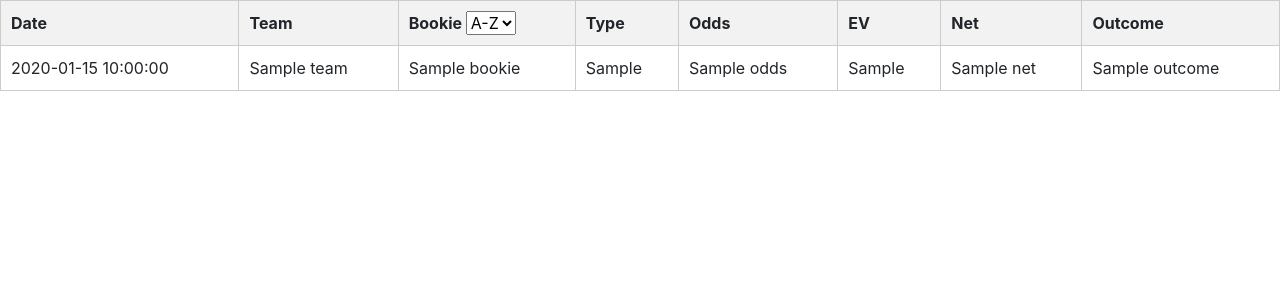
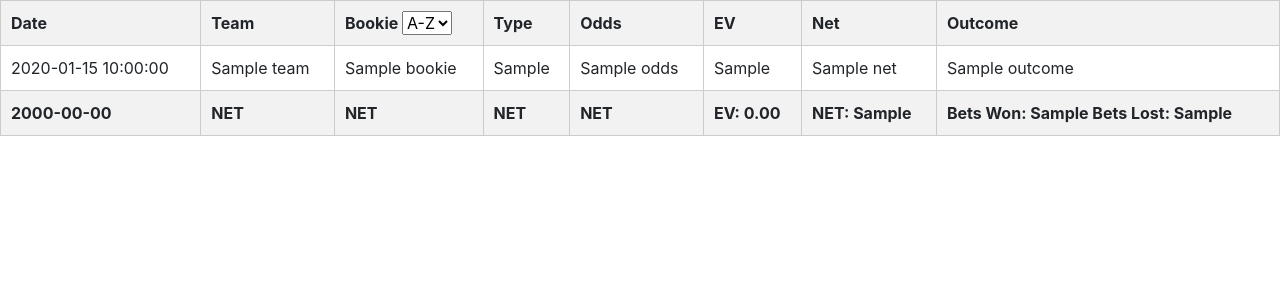
Before and after one commit to KyleOkura/EVBetting, a Flask app: template website/templates/settled_bets.html in a window 1280 px wide. Shown: the part 68-368 px from the top of the page. Run offline with Flask 3, Linux system fonts and the light colour scheme; the template is opened without the code that fills it: most values are stand-ins (such as "Sample title", 1, 10 or a date in 2020); parts of the project's set-up code (start-up, migrations or seed data) failed here and were passed over; some libraries are stand-ins or nearby versions.

Commit message:
updated bets and bookie pages with nets at bottom

```diff
--- a/other/todo.txt
+++ b/other/todo.txt
@@ -1,6 +1,4 @@
 
-
-betrivers jewd me out of $7 - update the bet
 
 
 update get_bets to be a page that just refreshes with bets - dont have to push button
--- a/tools/get_sports.py
+++ b/tools/get_sports.py
@@ -35,7 +35,6 @@ sport_skip_list = ['tennis_atp_qatar_open', 'tennis_wta_dubai', 'soccer_switzerl
 def get_sports(active, has_outrights):
     load_dotenv()
     API_KEY = os.getenv("API_KEY")
-    #API_KEY = 'fa53e41dfc61191562135b54ca8dee4d'
     response = requests.get(f'https://api.the-odds-api.com/v4/sports/?apiKey={API_KEY}', params={
         'api_key': API_KEY,
     })
--- a/website/app.py
+++ b/website/app.py
@@ -91,8 +91,17 @@ def all_bets():
 
 @app.route('/settled_bets', methods = ['GET'])
 def settled_bets():
-    settled_bets = get_settled_bets()
-    return render_template('settled_bets.html', bets=settled_bets)
+    response = get_settled_bets()
+    settled_bets = response[0]
+    nums = response[1]
+    results = response[2]
+
+    total_ev = nums[0]
+    total_net = nums[1]
+
+    bets_won = results[0]
+    bets_lost = results[1]
+    return render_template('settled_bets.html', bets=settled_bets, bets_ev=total_ev, bets_net=total_net, bets_won=bets_won, bets_lost=bets_lost)
 
 @app.route('/edit_bet', methods=['POST'])
 def edit_bet():
@@ -130,16 +139,20 @@ def bookie_stats():
     wagered = []
     wagerable = []
     nets = []
-    for x in bookie_data:
+    info = bookie_data[0]
+
+    for x in info:
         bookies.append(x['bookmaker'])
         bankroll.append(x['total_bankroll'])
         wagered.append(x['currently_wagered'])
         wagerable.append(x['wagerable'])
         nets.append(x['current_net'])
 
+    totals = bookie_data[1]
+
     combined = zip(bookies, bankroll, wagered, wagerable, nets)
 
-    return render_template('bookie_stats.html', combined=combined)
+    return render_template('bookie_stats.html', combined=combined, net_bankroll=totals[0], net_wagered=totals[1], net_wagerable=totals[2], net_total=totals[3])
 
 if __name__ == '__main__':
     app.run(debug=True)
--- a/website/templates/base.html
+++ b/website/templates/base.html
@@ -55,6 +55,9 @@
             background-color: rgb(68, 243, 45);
             color: rgb(0, 0, 0);
         }
+        .bold-row {
+            font-weight: bold;
+        }
     </style>
 </head>
 <body>
--- a/website/templates/settled_bets.html
+++ b/website/templates/settled_bets.html
@@ -32,7 +32,19 @@
         <td class="{{bet.outcome|lower}}">{{bet.outcome}}</td>
     </tr>
     {% endfor %}
+    <tr>
+        <th>2000-00-00</th>
+        <th>NET</th>
+        <th>NET</th>
+        <th>NET</th>
+        <th>NET</th>
+        <th>EV: {{ "%.2f"|format(bets_ev)}}</th>
+        <th>NET: {{bets_net}}</th>
+        <th>Bets Won: {{bets_won}}       Bets Lost: {{bets_lost}}</th>
+    </tr>
 </table>
+
+
 <script>
     document.getElementById("sort-bookies").addEventListener("change", function() {
         let order = this.value;
@@ -50,89 +62,3 @@
     });
 </script>
 {%endblock%}
-
-
-
-<!-----
-<!DOCTYPE html>
-<html>
-<head>
-    <meta charset="UTF-8">
-    <meta name="viewport" content="width=device-width, initial-scale=1.0">
-    <title>Settled Bets</title>
-    <style>
-        table {
-            width: 100%;
-            border-collapse: collapse;
-        }
-        th, td {
-            border: 1px solid #ccc;
-            padding: 10px;
-            text-align: left;
-        }
-        th {
-            background-color: #f2f2f2;
-        }
-        .navbar {
-            overflow: hidden;
-            background-color: #333;
-        }
-        .navbar a {
-            float: left;
-            display: block;
-            color: white;
-            text-align: center;
-            padding: 14px 16px;
-            text-decoration: none;
-        }
-        .navbar a:hover {
-            background-color: #ddd;
-            color: black;
-        }
-        .loss {
-            background-color: rgb(255, 102, 0);
-            color: rgb(0, 0, 0);
-        }
-        .win {
-            background-color: rgb(68, 243, 45);
-            color: rgb(0, 0, 0);
-        }
-    </style>
-</head>
-<body>
-    <h1>Settled Bets</h1>
-    <div class="navbar">
-        <a href="{{ url_for('index') }}">Home</a>
-        <a href="{{ url_for('run_all') }}">Find Bets</a>
-        <a href="{{ url_for('all_bets') }}">All Bets</a>
-        <a href="{{ url_for('current_bets') }}">Current Bets</a>
-        <a href="{{ url_for('settled_bets') }}">Settled Bets</a>
-    </div>
-    <table>
-        <tr>
-            <th>Date</th>
-            <th>Team</th>
-            <th>Bookie</th>
-            <th>Type</th>
-            <th>Odds</th>
-            <th>EV</th>
-            <th>Net</th>
-            <th>Outcome</th>
-        </tr>
-        {% for bet in bets %}
-        <tr>
-            <td>{{bet.date}} </td>
-            <td>{{bet.team}} </td>
-            <td>{{bet.bookie}}</td>
-            <td>{{bet.bet_type}}</td>
-            <td>{{bet.odds}}</td>
-            <td>{{bet.this_EV}}</td>
-            <td>{{bet.net}}</td>
-            <td class="{{bet.outcome|lower}}">{{bet.outcome}}</td>
-        </tr>
-        {% endfor %}
-    </table>
-</body>
-</html>
-
---->
```
Also changed, not shown: tools/bet_history.py (+33 -9 lines), website/templates/bookie_stats.html (+7 -0 lines), website/templates/run_all.html (+0 -43 lines), database/bet_history.db.
